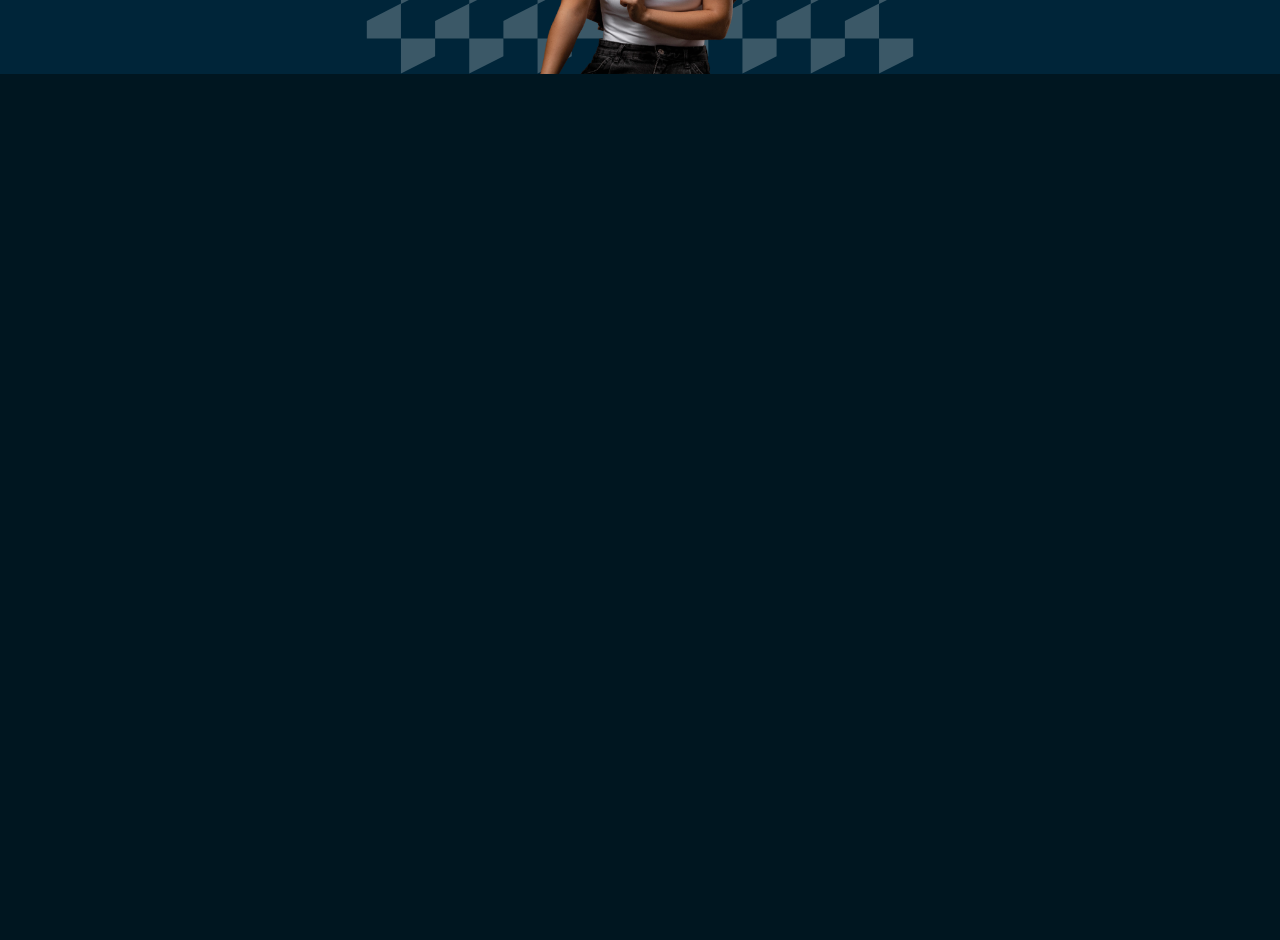
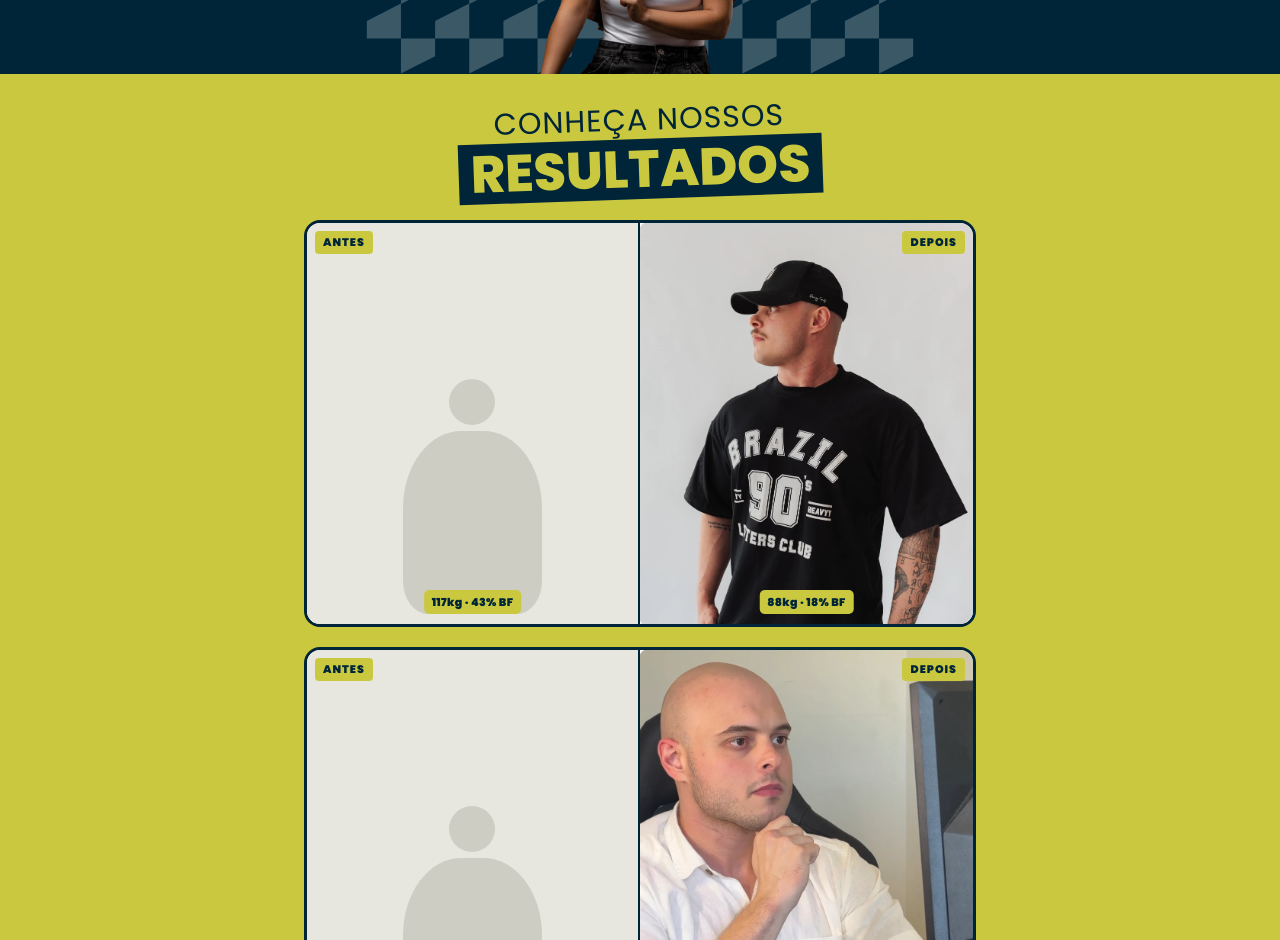
Before and after one commit to LMangrich/site-lifts, a React (Vite) app: page / in a window 1280 px wide. Shown: the part 1860-2800 px from the top of the page. Before the commit the page ends 1969 px from the top, so only its background shows below. Built offline with nearby package versions, Linux system fonts and the light colour scheme.

Commit message:
new fixes

```diff
--- a/src/app/home/data/content.data.ts
+++ b/src/app/home/data/content.data.ts
@@ -12,7 +12,7 @@
     name: 'Eduarda',
     registration: 'Nutricionista · CRN/SC 7678',
     bio: 'Alimentação pensada para o seu corpo, sua rotina e seus objetivos.',
-    image: '/assets/nutri.png',
+    image: '/assets/nutri.webp',
     alt: 'Maria Eduarda',
     photoHeight: '78%',
   },
@@ -21,7 +21,7 @@
     name: 'Samuel',
     registration: 'Personal Trainer · CREF 54369-G',
     bio: 'Treino com progressão estruturada, pensado para o seu corpo, sua rotina e seus objetivos.',
-    image: '/assets/samuka.png',
+    image: '/assets/samuka.webp',
     alt: 'Personal Samuel',
     photoHeight: '80%',
   },
@@ -30,7 +30,7 @@
     name: 'Lurdes',
     registration: 'Médica · CRM/SC 20675',
     bio: 'Responsável técnica e médica focada em saúde da mulher.',
-    image: '/assets/medica.png',
+    image: '/assets/medica.webp',
     alt: 'Maria de Lurdes',
     photoHeight: '82%',
   },
@@ -39,7 +39,7 @@
     name: 'Guilherme',
     registration: 'Médico · CRM/RS 53614',
     bio: 'Plano terapêutico individual. Prescrições e exames que respeitam quem você é.',
-    image: '/assets/medico.png',
+    image: '/assets/medico.webp',
     alt: 'Médico Guilherme',
     photoHeight: '84%',
   },
@@ -49,12 +49,12 @@
   {
     beforeLabel: '117kg · 43% BF',
     afterLabel: '88kg · 18% BF',
-    image: '/assets/depois1.png',
+    image: '/assets/eu_n_tido_meio_maromba.webp',
   },
   {
     beforeLabel: '117kg · 43% BF',
     afterLabel: '88kg · 18% BF',
-    image: '/assets/depois2.png',
+    image: '/assets/eu_serio_olhando_pc_mao_no_queixo.webp',
   },
 ]
 
--- a/src/app/home/page.tsx
+++ b/src/app/home/page.tsx
@@ -1,13 +1,13 @@
 import { Header } from '../../components/Header'
-// import { Footer } from '../../components/Footer'
+import { Footer } from '../../components/Footer'
 import { HeroSection } from './sections/HeroSection'
 import { PlanosSection } from './sections/PlanosSection'
-// import { ResultadosSection } from './sections/ResultadosSection'
-// import { DuvidasSection } from './sections/DuvidasSection'
-// import { EquipeSection } from './sections/EquipeSection'
-// import { DepoimentosSection } from './sections/DepoimentosSection'
-// import { CtaSection } from './sections/CtaSection'
-// import { FaqSection } from './sections/FaqSection'
+import { ResultadosSection } from './sections/ResultadosSection'
+import { DuvidasSection } from './sections/DuvidasSection'
+import { EquipeSection } from './sections/EquipeSection'
+import { DepoimentosSection } from './sections/DepoimentosSection'
+import { CtaSection } from './sections/CtaSection'
+import { FaqSection } from './sections/FaqSection'
 
 export const HomePage = () => {
   return (
@@ -17,15 +17,14 @@
         <main className="bg-teal">
           <HeroSection />
            <PlanosSection />
-          {/*
-          <ResultadosSection />
-          <DuvidasSection />
+           <ResultadosSection />
+           <DuvidasSection />
           <EquipeSection />
           <DepoimentosSection />
           <CtaSection />
-          <FaqSection /> */}
+          <FaqSection />
         </main>
-        {/* <Footer /> */}
+        <Footer />
       </div>
     </>
   )
--- a/src/app/home/sections/CtaSection.tsx
+++ b/src/app/home/sections/CtaSection.tsx
@@ -4,6 +4,7 @@
 export const CtaSection = () => {
   return (
     <section className="bg-teal">
+      <div className="max-w-5xl mx-auto">
         <div className="bg-lime px-[22px] py-[16px] flex items-center justify-center gap-[12px]">
           <span className="text-[22px] font-black tracking-[.5px] text-teal text-center">
             VENHA PARA LIFTS VOCÊ TAMBÉM
@@ -19,6 +20,7 @@
             className="w-[86%] h-auto block"
           />
         </Checker>
+      </div>
     </section>
   )
 }
--- a/src/app/home/sections/DepoimentosSection.tsx
+++ b/src/app/home/sections/DepoimentosSection.tsx
@@ -13,7 +13,8 @@
   return (
     <>
       {/* Header — lime background */}
-      <section className="bg-lime px-[26px] pt-[32px] pb-[14px]">
+      <section className="bg-lime pt-[32px] pb-[14px]">
+        <div className="max-w-5xl mx-auto px-10">
           <Reveal>
             <div className="inline-block bg-teal px-[14px] py-[7px] rounded-[7px] mb-[16px]">
               <span className="text-[12px] font-black tracking-[1.5px] text-lime">
@@ -25,10 +26,12 @@
               <span className="block text-[36px] font-black italic text-teal">não para mais</span>
             </Heading>
           </Reveal>
+        </div>
       </section>
 
       {/* Testimonial images — dark background */}
-      <section className="bg-teal px-[22px] pt-[26px] pb-[30px] flex flex-col gap-[18px]">
+      <section className="bg-teal pt-[26px] pb-[30px]">
+        <div className="max-w-5xl mx-auto px-10 flex flex-col gap-[18px]">
           {DEPO_IMAGES.map((src, i) => (
             <Reveal key={src} delay={i * 0.08}>
               <img
@@ -39,6 +42,7 @@
               />
             </Reveal>
           ))}
+        </div>
       </section>
     </>
   )
--- a/src/app/home/sections/PlanosSection.tsx
+++ b/src/app/home/sections/PlanosSection.tsx
@@ -18,7 +18,7 @@
   }
 
   return (
-    <section id="planos" className="relative isolate min-h-screen max-w-5xl mx-auto px-10 pb-0">
+    <section id="planos" className="relative isolate max-w-5xl mx-auto px-10 pb-0">
       <GrafismoAzulEscuroIcon className="absolute left-1/2 translate-y-8 -translate-x-1/2 w-screen h-[550px] -z-10 fill-[#3b5867]" />
       <p className="text-[25px] -rotate-[4deg] mt-10 md:mt-0 mb-10 font-extrabold tracking-[2px] text-lime">
         #FORMULÁRIO
--- a/src/app/home/sections/ResultadosSection.tsx
+++ b/src/app/home/sections/ResultadosSection.tsx
@@ -2,61 +2,66 @@
 import { Reveal } from '../../../components/Reveal'
 import { Heading } from '../../../components/Heading'
 
-const ResultBadge = ({ label }: { label: string }) => (
+const CornerBadge = ({ label, side }: { label: string; side: 'left' | 'right' }) => (
+  <span className={`absolute top-[8px] ${side === 'left' ? 'left-[8px]' : 'right-[8px]'} bg-lime text-teal text-[11px] font-black tracking-[1px] px-[8px] py-[3px] rounded-[4px]`}>
+    {label}
+  </span>
+)
+
+const WeightBadge = ({ label }: { label: string }) => (
   <span className="absolute bottom-[10px] left-1/2 -translate-x-1/2 bg-lime text-teal text-[11px] font-black tracking-[.3px] px-[8px] py-[4px] rounded-[5px] whitespace-nowrap">
     {label}
   </span>
 )
 
 const BeforePlaceholder = ({ label }: { label: string }) => (
-  <div
-    className="relative overflow-hidden border-r-2 border-teal"
-    style={{ aspectRatio: '83/100', background: '#e7e7df' }}
-  >
+  <div className="relative overflow-hidden border-r-2 border-teal" style={{ aspectRatio: '83/100', background: '#e7e7df' }}>
     <div className="absolute inset-0 flex items-end justify-center pb-[10px]">
       <div className="w-[42%] h-[78%] flex flex-col items-center justify-end opacity-55">
         <div className="w-[46px] h-[46px] rounded-full bg-[#b9b9ae] mb-[6px]" />
         <div className="w-full h-[60%] bg-[#b9b9ae] rounded-[42%_42%_18%_18%]" />
       </div>
     </div>
-    <ResultBadge label={label} />
+    <CornerBadge label="ANTES" side="left" />
+    <WeightBadge label={label} />
   </div>
 )
 
 const AfterImage = ({ src, label }: { src: string; label: string }) => (
   <div className="relative overflow-hidden" style={{ aspectRatio: '83/100' }}>
     <img src={src} alt="Depois" className="w-full h-full object-cover block" />
-    <ResultBadge label={label} />
+    <CornerBadge label="DEPOIS" side="right" />
+    <WeightBadge label={label} />
   </div>
 )
 
 export const ResultadosSection = () => {
   return (
-    <section id="resultados" className="bg-lime px-[24px] pt-[34px] pb-[40px]">
+    <section id="resultados" className="bg-lime px-[24px] pt-30 pb-[40px] ">
+      <div className=" max-w-5xl mx-auto px-10 p-8">
       <Reveal>
-        <p className="m-0 text-[21px] font-bold tracking-[1px] text-teal">CONHEÇA NOSSOS</p>
-        <Heading level={2} color="teal" className="mb-[22px] text-[46px] font-black tracking-[.5px] leading-[.95]">
-          RESULTADOS
+        <Heading level={2} className="mb-[22px] leading-[.95] flex flex-col items-center gap-1 text-center rotate-[-2deg]">
+          <span className="block text-[30px] font-normal tracking-[1px] text-teal">
+            CONHEÇA NOSSOS
+          </span>
+          <span className="bg-teal px-3 py-1 text-[52px] font-extrabold text-lime leading-none inline-block w-fit">
+            RESULTADOS
+          </span>
         </Heading>
       </Reveal>
 
-      <div className="flex flex-col gap-[20px]">
+      <div className="max-w-2xl mx-auto flex flex-col gap-[20px]">
         {RESULTS.map((result, i) => (
           <Reveal key={i} delay={i * 0.1}>
             <div className="border-[3px] border-teal rounded-[16px] overflow-hidden bg-white">
               <div className="grid grid-cols-2">
-                <div className="bg-teal text-lime text-center text-[15px] font-black tracking-[2px] py-[8px] border-r-2 border-lime">
-                  ANTES
-                </div>
-                <div className="bg-teal text-lime text-center text-[15px] font-black tracking-[2px] py-[8px]">
-                  DEPOIS
-                </div>
                 <BeforePlaceholder label={result.beforeLabel} />
                 <AfterImage src={result.image} label={result.afterLabel} />
               </div>
             </div>
           </Reveal>
         ))}
+        </div>
       </div>
     </section>
   )
--- /dev/null
+++ b/src/components/Checker.tsx
@@ -0,0 +1,28 @@
+import type { CSSProperties, ElementType, ComponentPropsWithoutRef } from 'react'
+import { cn } from '../utils/cn'
+
+type CheckerProps<T extends ElementType = 'div'> = {
+  as?: T
+  className?: string
+  style?: CSSProperties
+} & Omit<ComponentPropsWithoutRef<T>, 'as' | 'className' | 'style'>
+
+export const Checker = <T extends ElementType = 'div'>({
+  as,
+  className,
+  style,
+  ...props
+}: CheckerProps<T>) => {
+  const Tag = (as ?? 'div') as ElementType
+  return (
+    <Tag
+      className={cn('bg-checker bg-teal text-lime', className)}
+      style={{
+        backgroundSize: '48px 48px',
+        backgroundPosition: '0 0, 24px 24px',
+        ...style,
+      }}
+      {...props}
+    />
+  )
+}
```
Also changed, not shown: src/app/home/sections/DuvidasSection.tsx (+10 -5 lines), src/app/home/sections/EquipeSection.tsx (+5 -8 lines), src/app/home/sections/FaqSection.tsx (+4 -22 lines), public/assets/CELULAR.webp (added). Lines whose indentation alone changed are shown as unchanged.
